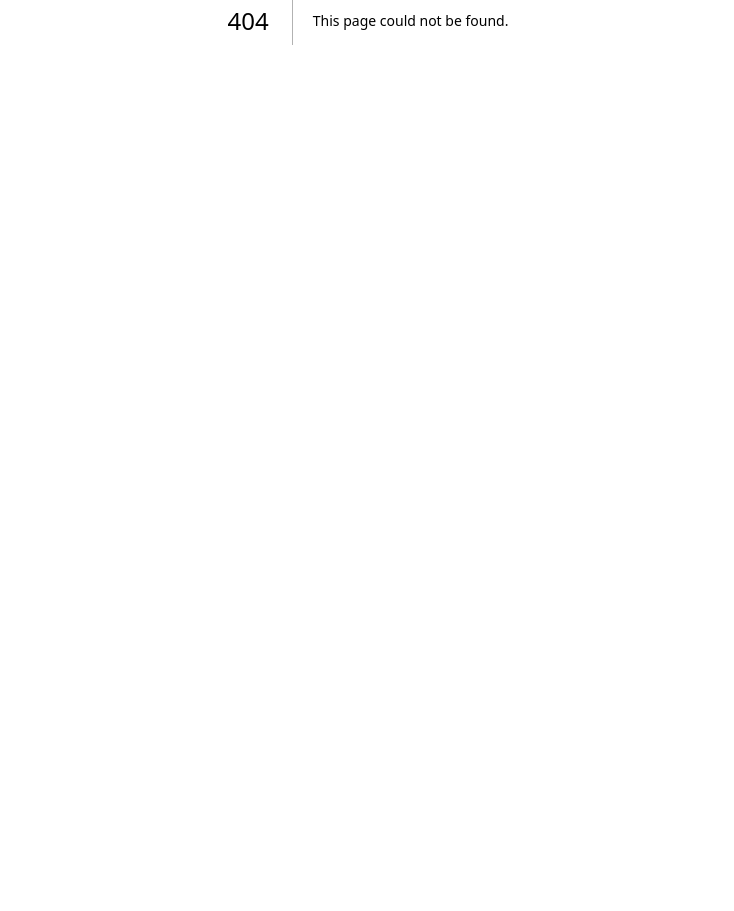
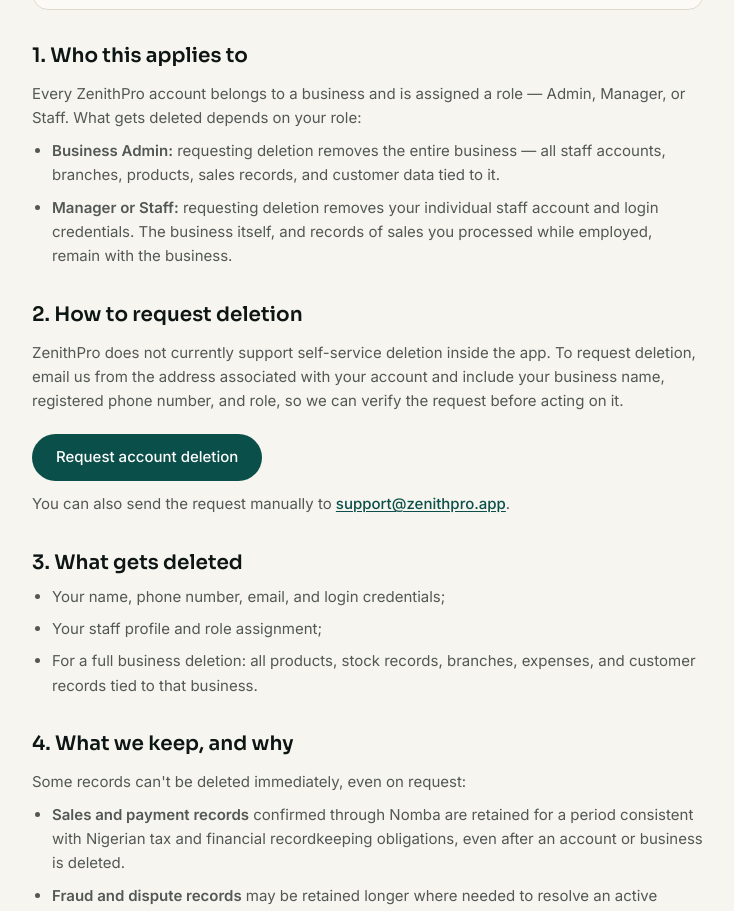
Before and after one commit to Sult-Lab/zenithpro-web-page, a Next.js app: page /delete-account in a window 1280 px wide. Before the commit this address had no page. Shown: the part 380-1291 px from the top of the page, without its empty margins (272-1006 px from the left). Before the commit the page ends 800 px from the top, so only its background shows below. Built offline with nearby package versions, Linux system fonts and the light colour scheme.

Commit message:
Add account deletion page for Play Store compliance

```diff
--- /dev/null
+++ b/app/delete-account/page.tsx
@@ -0,0 +1,159 @@
+import type { Metadata } from "next";
+import LegalLayout from "@/components/LegalLayout";
+
+export const metadata: Metadata = {
+  title: "Delete Your Account — ZenithPro",
+  description: "How to request deletion of your ZenithPro account and business data.",
+};
+
+function H2({ children }: { children: React.ReactNode }) {
+  return (
+    <h2 className="font-display text-xl font-semibold text-[var(--color-ink)]">
+      {children}
+    </h2>
+  );
+}
+
+function P({ children }: { children: React.ReactNode }) {
+  return (
+    <p className="mt-3 text-[15px] leading-relaxed text-[var(--color-ink)]/70">
+      {children}
+    </p>
+  );
+}
+
+function Li({ children }: { children: React.ReactNode }) {
+  return <li className="text-[15px] leading-relaxed text-[var(--color-ink)]/70">{children}</li>;
+}
+
+const SUPPORT_EMAIL = "support@zenithpro.app"; // TODO: replace with your real support inbox
+
+export default function DeleteAccountPage() {
+  const mailtoHref = `mailto:${SUPPORT_EMAIL}?subject=${encodeURIComponent(
+    "Account deletion request"
+  )}&body=${encodeURIComponent(
+    "Business name:\nRegistered phone number:\nEmail on the account:\nRole (Admin / Manager / Staff):\n\nI would like to request deletion of my ZenithPro account and associated data."
+  )}`;
+
+  return (
+    <LegalLayout title="Delete your account" updated="September 6, 2026">
+      <div className="rounded-2xl border border-[var(--color-line)] bg-[var(--color-paper-raised)] p-5 text-[14px] leading-relaxed text-[var(--color-ink)]/65">
+        Replace <code className="rounded bg-black/5 px-1.5 py-0.5">{SUPPORT_EMAIL}</code>{" "}
+        with your real support inbox before publishing this page or submitting
+        it to Google Play.
+      </div>
+
+      <section>
+        <H2>1. Who this applies to</H2>
+        <P>
+          Every ZenithPro account belongs to a business and is assigned a
+          role — Admin, Manager, or Staff. What gets deleted depends on your
+          role:
+        </P>
+        <ul className="mt-2 list-disc space-y-2 pl-5">
+          <Li>
+            <strong>Business Admin:</strong> requesting deletion removes the
+            entire business — all staff accounts, branches, products,
+            sales records, and customer data tied to it.
+          </Li>
+          <Li>
+            <strong>Manager or Staff:</strong> requesting deletion removes
+            your individual staff account and login credentials. The
+            business itself, and records of sales you processed while
+            employed, remain with the business.
+          </Li>
+        </ul>
+      </section>
+
+      <section>
+        <H2>2. How to request deletion</H2>
+        <P>
+          ZenithPro does not currently support self-service deletion inside
+          the app. To request deletion, email us from the address
+          associated with your account and include your business name,
+          registered phone number, and role, so we can verify the request
+          before acting on it.
+        </P>
+        <a
+          href={mailtoHref}
+          className="btn-tap mt-5 inline-flex rounded-full bg-[var(--color-teal-deep)] px-6 py-3 text-[15px] font-medium text-white hover:bg-[var(--color-teal-grad-a)]"
+        >
+          Request account deletion
+        </a>
+        <P>
+          You can also send the request manually to{" "}
+          <a
+            href={`mailto:${SUPPORT_EMAIL}`}
+            className="font-medium text-[var(--color-teal-deep)] underline underline-offset-2"
+          >
+            {SUPPORT_EMAIL}
+          </a>
+          .
+        </P>
+      </section>
+
+      <section>
+        <H2>3. What gets deleted</H2>
+        <ul className="mt-2 list-disc space-y-2 pl-5">
+          <Li>Your name, phone number, email, and login credentials;</Li>
+          <Li>Your staff profile and role assignment;</Li>
+          <Li>
+            For a full business deletion: all products, stock records,
+            branches, expenses, and customer records tied to that business.
+          </Li>
+        </ul>
+      </section>
+
+      <section>
+        <H2>4. What we keep, and why</H2>
+        <P>
+          Some records can&apos;t be deleted immediately, even on request:
+        </P>
+        <ul className="mt-2 list-disc space-y-2 pl-5">
+          <Li>
+            <strong>Sales and payment records</strong> confirmed through
+            Nomba are retained for a period consistent with Nigerian tax
+            and financial recordkeeping obligations, even after an account
+            or business is deleted.
+          </Li>
+          <Li>
+            <strong>Fraud and dispute records</strong> may be retained
+            longer where needed to resolve an active dispute or investigate
+            suspected misuse.
+          </Li>
+        </ul>
+        <P>
+          Outside of these cases, your personal data is removed from active
+          systems once the request is processed.
+        </P>
+      </section>
+
+      <section>
+        <H2>5. How long it takes</H2>
+        <P>
+          We aim to process deletion requests within 30 days of
+          verification. You&apos;ll receive a confirmation email once
+          deletion is complete.
+        </P>
+      </section>
+
+      <section>
+        <H2>6. Questions</H2>
+        <P>
+          For anything not covered here, see our{" "}
+          <a href="/privacy" className="font-medium text-[var(--color-teal-deep)] underline underline-offset-2">
+            Privacy Policy
+          </a>{" "}
+          or contact{" "}
+          <a
+            href={`mailto:${SUPPORT_EMAIL}`}
+            className="font-medium text-[var(--color-teal-deep)] underline underline-offset-2"
+          >
+            {SUPPORT_EMAIL}
+          </a>
+          .
+        </P>
+      </section>
+    </LegalLayout>
+  );
+}
--- a/components/Footer.tsx
+++ b/components/Footer.tsx
@@ -24,6 +24,7 @@
     links: [
       { label: "Privacy policy", href: "/privacy" },
       { label: "Terms of service", href: "/terms" },
+      { label: "Delete account", href: "/delete-account" },
     ],
   },
 ];
@@ -37,7 +38,7 @@
             <Wordmark className="text-lg" />
             <p className="mt-4 max-w-xs text-[14px] leading-relaxed text-[var(--color-ink)]/55">
               Offline-first business management for Nigerian SMEs. Sales,
-              stock, and customers — built to keep working, signal or not.
+              stock, and customers built to keep working, signal or not.
             </p>
           </div>
 
@@ -63,7 +64,7 @@
         </div>
 
         <div className="mt-12 flex flex-col items-center justify-between gap-4 border-t border-[var(--color-line)] pt-6 text-[13px] text-[var(--color-ink)]/45 md:flex-row">
-          <p>© 2026 ZenithPro. Built for the Nomba x DevCareer Hackathon.</p>
+          <p>© 2026 ZenithPro.</p>
           <p>ZenithPro does not hold customer funds.</p>
         </div>
       </div>
```
